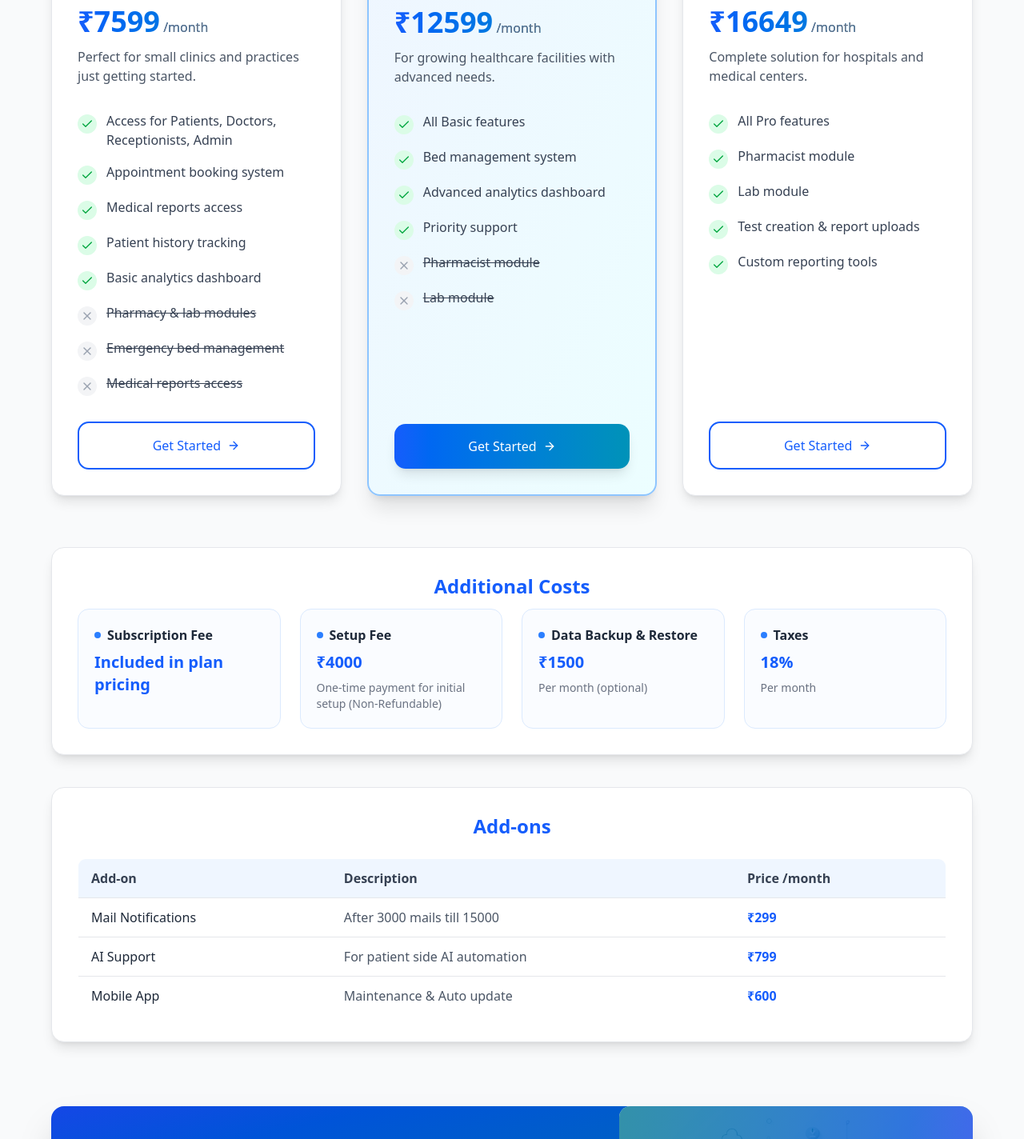
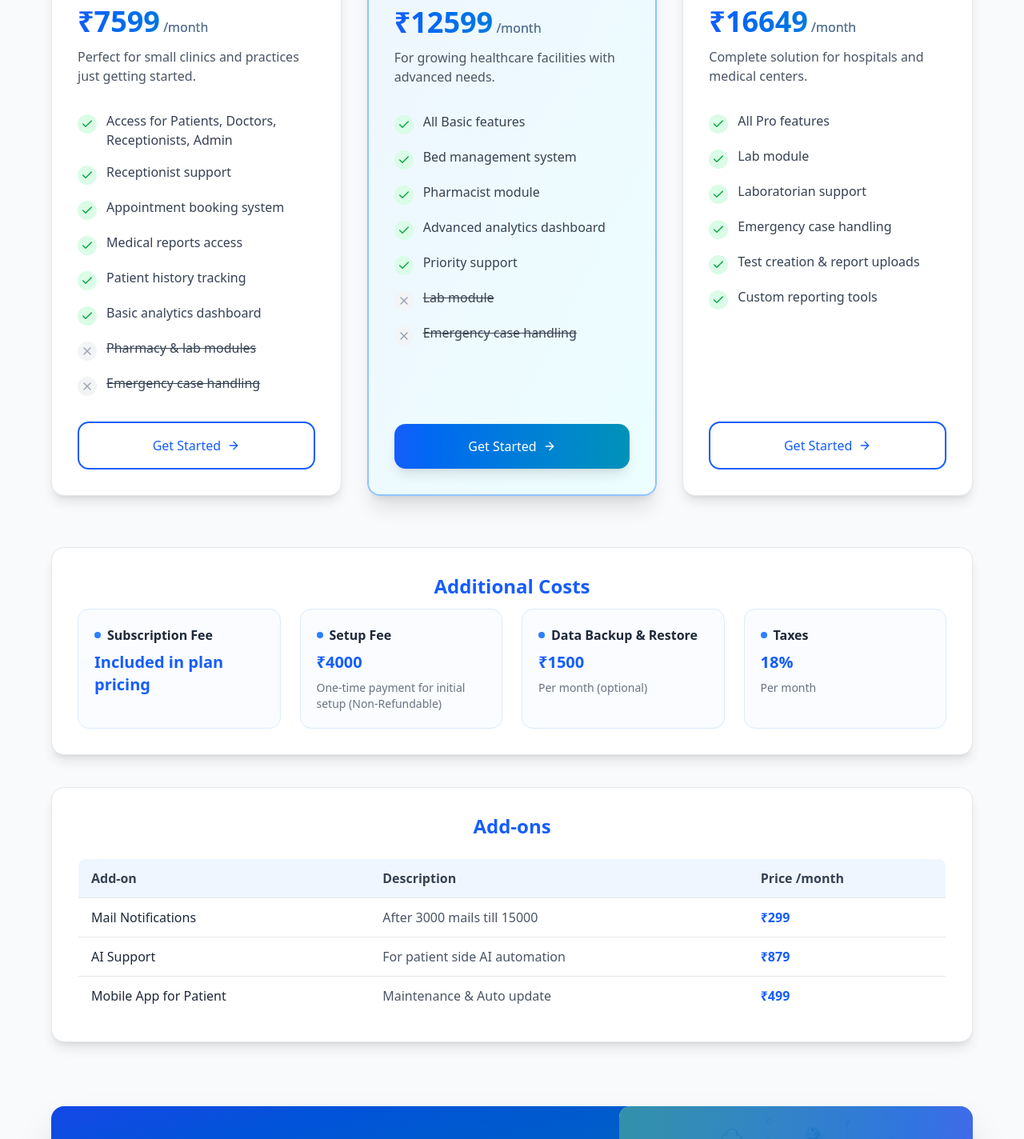
Before and after one commit to ayushdasgupta/medireon, a Next.js app: page / in a window 1280 px wide. Shown: the part 4823-6247 px from the top of the page at 80% size. Built offline with nearby package versions, Linux system fonts and the light colour scheme.

Commit message:
Fix:Prcing portion

```diff
--- a/src/components/Pricing.tsx
+++ b/src/components/Pricing.tsx
@@ -75,13 +75,13 @@ const basePricingPlans: PricingPlan[] = [
     desc: 'Perfect for small clinics and practices just getting started.',
     features: [
       'Access for Patients, Doctors, Receptionists, Admin',
+      'Receptionist support',
       'Appointment booking system',
       'Medical reports access',
       'Patient history tracking',
       'Basic analytics dashboard',
       { label: 'Pharmacy & lab modules', included: false },
-      { label: 'Emergency bed management', included: false },
-      {label:'Medical reports access',included:false}
+      { label: 'Emergency case handling', included: false },
     ],
     isPopular: false,
     color: 'bg-blue-100'
@@ -93,10 +93,11 @@ const basePricingPlans: PricingPlan[] = [
     features: [
       'All Basic features',
       'Bed management system',
+      'Pharmacist module',
       'Advanced analytics dashboard',
       'Priority support',
-      { label: 'Pharmacist module', included: false },
       { label: 'Lab module', included: false },
+      { label: 'Emergency case handling', included: false },
     ],
     isPopular: true,
     color: 'bg-emerald-100'
@@ -107,8 +108,9 @@ const basePricingPlans: PricingPlan[] = [
     desc: 'Complete solution for hospitals and medical centers.',
     features: [
       'All Pro features',
-      'Pharmacist module',
       'Lab module',
+      'Laboratorian support',
+      'Emergency case handling',
       'Test creation & report uploads',
       'Custom reporting tools',
     ],
@@ -116,6 +118,7 @@ const basePricingPlans: PricingPlan[] = [
     color: 'bg-cyan-100'
   },
 ];
+
 
 const customPlan: PricingPlan = {
   name: 'Custom',
@@ -135,8 +138,8 @@ const baseAdditionalCosts: AdditionalCost[] = [
 
 const baseAddOns: AdditionalCost[] = [
   { title: 'Mail Notifications', desc: 299, subtitle: 'After 3000 mails till 15000' },
-  { title: 'AI Support', desc: 799, subtitle: 'For patient side AI automation' },
-  { title: 'Mobile App', desc: 600, subtitle: 'Maintenance & Auto update' },
+  { title: 'AI Support', desc: 879, subtitle: 'For patient side AI automation' },
+  { title: 'Mobile App for Patient', desc: 499, subtitle: 'Maintenance & Auto update' },
 ];
 const formatPrice = (price: number | string, currency: CurrencyCode): string => {
   if (typeof price === 'string') {
```
